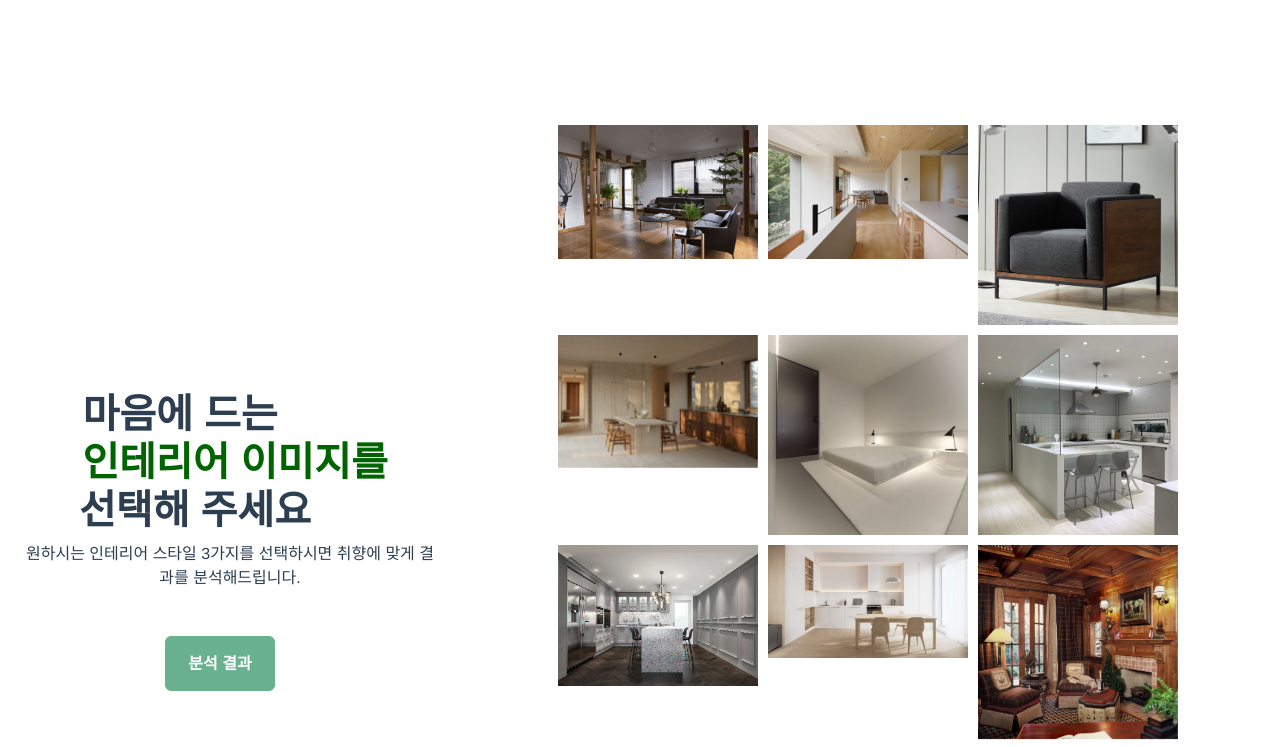
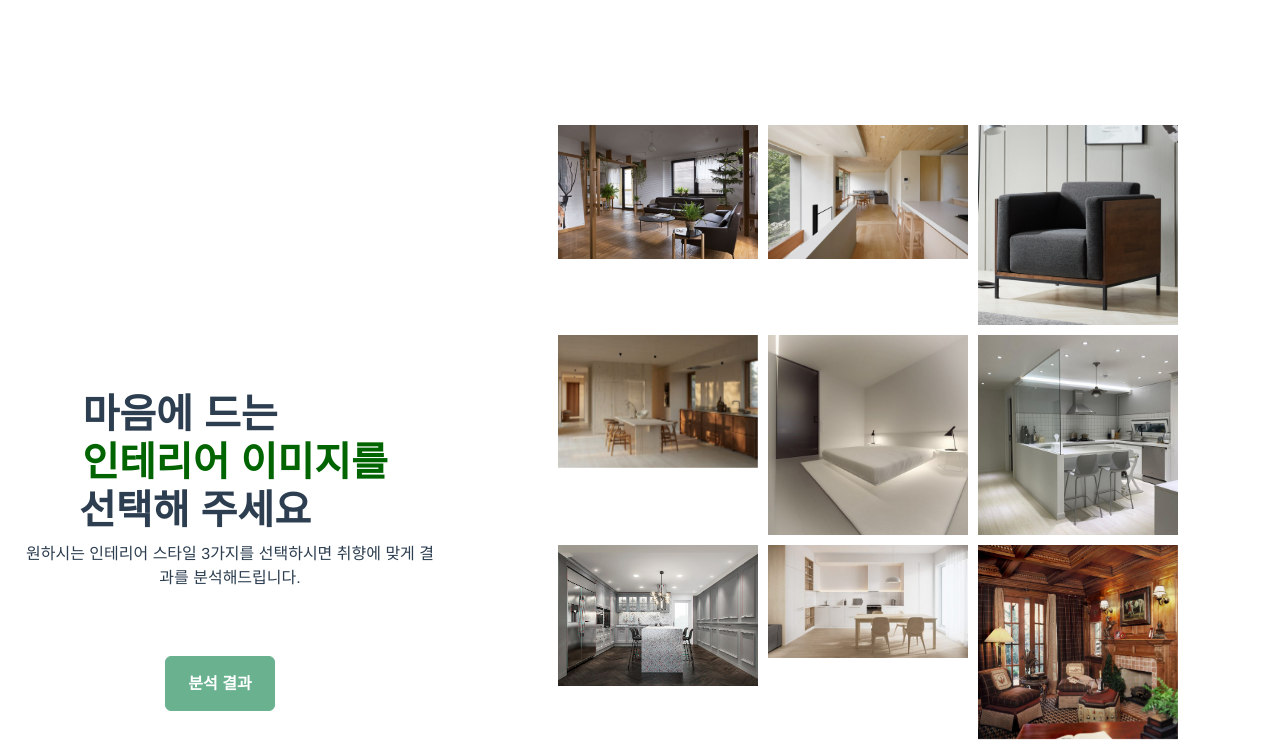
Before and after one commit to The-Aesthetics-Of-Space-Project/frontend, a Vue app: page /#/interiorguide in a window 1280 px wide. Shown: the top 747 px of the page. Built offline with nearby package versions, Linux system fonts and the light colour scheme; no server answers.

Commit message:
feat: 버튼 수정

```diff
--- a/src/views/InteriorGuideView.vue
+++ b/src/views/InteriorGuideView.vue
@@ -6,7 +6,7 @@
         인테리어 이미지를</span> <br>
         <span style="position: relative; left:-65px;">선택해 주세요</span></h1>
       <p class="guide-textcontent">{{ textContent }}</p>
-      <button class="btn btn-success" @click="analyzeSelectedImages" :disabled="selectedImages.length !== 3"><span class="font-analye">분석 결과</span></button>
+      <button id="anlay-btn" class="btn btn-success" @click="analyzeSelectedImages" :disabled="selectedImages.length !== 3"><span class="font-analye">분석 결과</span></button>
     </div>
     <div class="right-section">
       <div class="image-gallery">
@@ -181,7 +181,7 @@ export default {
   border: 2px solid blue;
 }
 
-button {
+#anlay-btn {
   margin-top: 20px;
   position: relative;
   top:230px;
```
